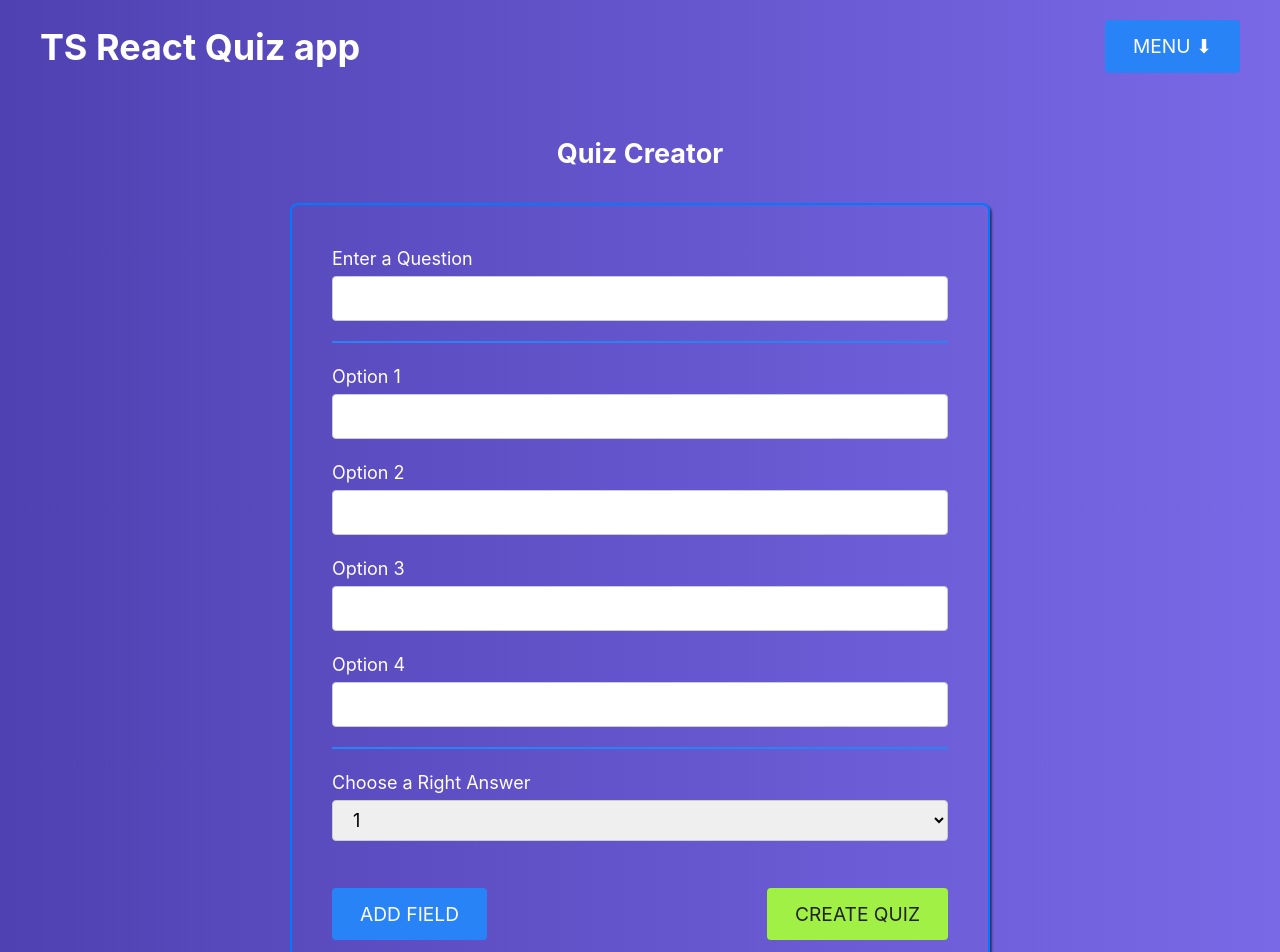
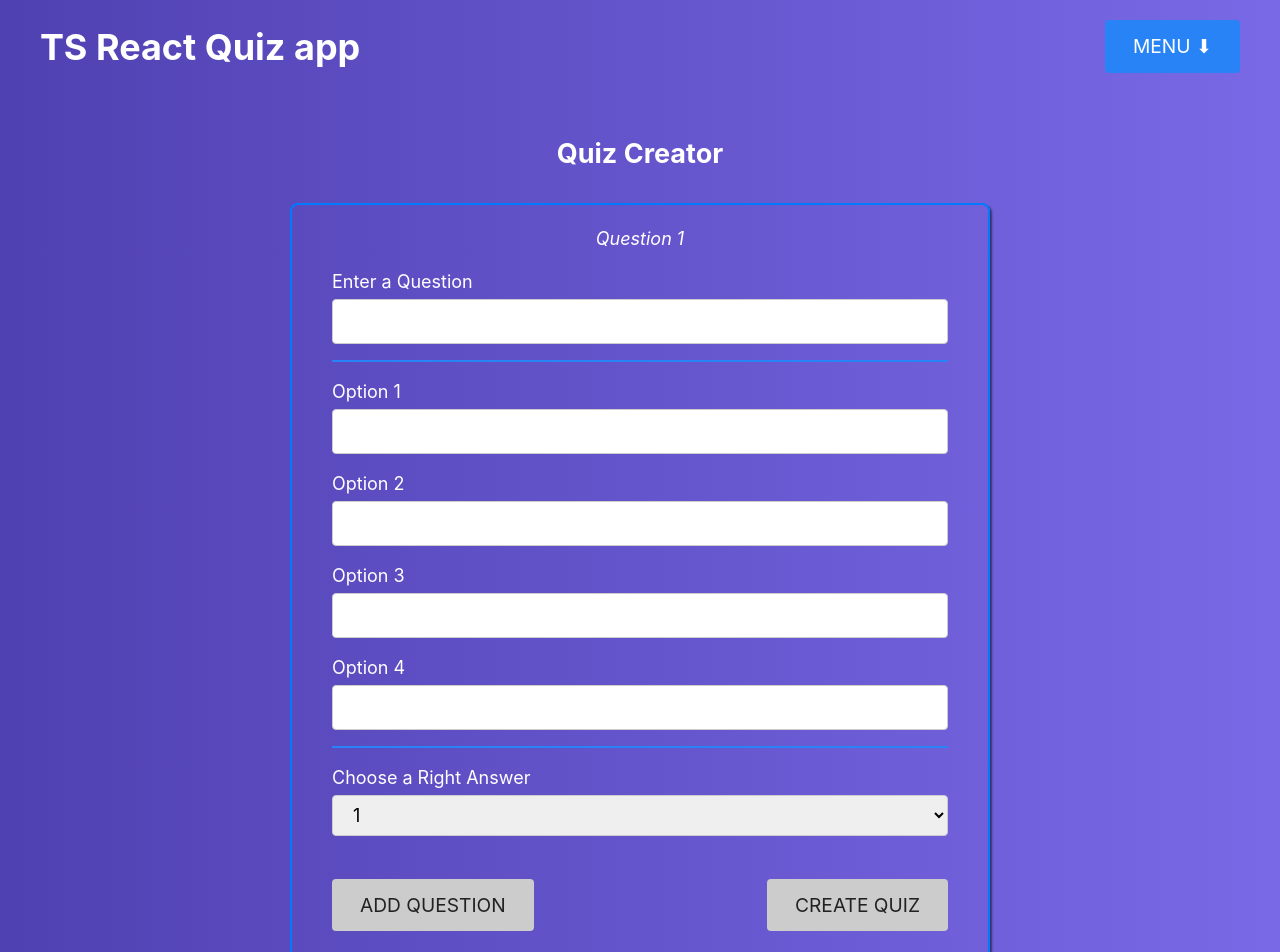
Before and after one commit to Filgeary/ts-react-quiz-app, a React (Create React App) app: page /quiz-creator in a window 1280 px wide. Shown: the top 952 px of the page. Built offline with nearby package versions, Linux system fonts and the light colour scheme.

Commit message:
add: base implementation of form handlers

```diff
--- a/src/components/QuizCreator/QuizCreator.module.css
+++ b/src/components/QuizCreator/QuizCreator.module.css
@@ -14,12 +14,17 @@
 
 .form {
   display: grid;
-  gap: 20px;
+  gap: 16px;
   width: 700px;
-  padding: 40px;
+  padding: 20px 40px 40px;
   box-shadow: 2px 2px 2px rgba(0, 0, 0, 0.5);
   border: 2px solid #007bff;
   border-radius: 8px;
+}
+
+.legend {
+  text-align: center;
+  font-style: italic;
 }
 
 .controlsWrapper {
--- a/src/components/QuizCreator/QuizCreator.tsx
+++ b/src/components/QuizCreator/QuizCreator.tsx
@@ -1,13 +1,14 @@
-import React, { useState } from 'react'
+import React, { useEffect, useState } from 'react'
 import cls from './QuizCreator.module.css'
 import Button from '../../ui/Button/Button'
-import { createControl } from '../../utils'
+import { createControl, validateForm, validateInput } from '../../utils'
 import { IInputControl } from '../../typings'
 import Input from '../../ui/Input/Input'
 import Select from '../../ui/Select/Select'
 import HorizontalSeparator from '../../ui/HorizontalSeparator/HorizontalSeparator'
+import { IQuiz } from '../../models'
 
-type FormControls = Record<string, IInputControl>
+type FormControls = Record<'question' | string, IInputControl>
 type ChangeEventInput = React.ChangeEvent<HTMLInputElement>
 type ChangeEventSelect = React.ChangeEvent<HTMLSelectElement>
 
@@ -21,7 +22,6 @@ const createInputControl = (id: number): IInputControl => {
     { isRequired: true },
   )
 }
-
 const createFormControls = (): FormControls => {
   return {
     question: createControl(
@@ -38,22 +38,42 @@ const createFormControls = (): FormControls => {
     option4: createInputControl(4),
   }
 }
+const transformControlsToArray = (controls: FormControls): IInputControl[] => {
+  return Object.keys(controls).map(controlName => controls[controlName])
+}
 
 const QuizCreator = () => {
+  const [quizList, setQuizList] = useState([] as IQuiz[])
   const [formControls, setFormControls] = useState<FormControls>(
     createFormControls(),
   )
+  const [questionId, setQuestionId] = useState(1)
   const [rightAnswerId, setRightAnswerId] = useState(0)
+  const [isValidForm, setIsValidForm] = useState(false)
+
+  // check form validation
+  const controls = transformControlsToArray(formControls)
+  useEffect(() => {
+    setIsValidForm(() => validateForm(...controls))
+  }, [controls])
 
   const handleChangeInput = (
     evt: ChangeEventInput,
     controlName: string,
   ): void => {
+    const value = evt.target.value
+    const control = formControls[controlName]
+
     setFormControls(prevState => ({
       ...prevState,
       [controlName]: {
-        ...formControls[controlName],
-        value: evt.target.value,
+        ...control,
+        value,
+        isTouched: true,
+        isValid: validateInput({
+          value,
+          validation: control.validation,
+        }),
       },
     }))
   }
@@ -62,14 +82,37 @@ const QuizCreator = () => {
     setRightAnswerId(+evt.target.value)
   }
 
-  const handleAddField = (): void => {}
-  const handleCreateQuiz = (): void => {}
+  // TODO
+  const handleAddQuestion = (): void => {
+    setQuizList(prevState => [
+      ...prevState,
+      {
+        question: formControls.question.value,
+        id: questionId,
+        correctAnswerID: rightAnswerId,
+        answers: [
+          { id: 1, title: 'answer 1' },
+          { id: 2, title: 'answer 2' },
+          { id: 3, title: 'answer 3' },
+          { id: 4, title: 'answer 4' },
+        ],
+      },
+    ])
+    setQuestionId(prevState => prevState + 1)
+  }
+
+  // TODO
+  const handleCreateQuiz = (): void => {
+    console.dir(quizList)
+  }
 
   return (
     <div className={cls.wrapper}>
       <h2 className={cls.heading}>Quiz Creator</h2>
 
       <form className={cls.form}>
+        <legend className={cls.legend}>Question {questionId}</legend>
+
         {Object.keys(formControls).map((controlName, idx) => {
           const control = formControls[controlName]
           return (
@@ -98,13 +141,18 @@ const QuizCreator = () => {
         />
 
         <div className={cls.controlsWrapper}>
-          <Button onClickButton={handleAddField} variant={'primary'}>
-            Add Field
+          <Button
+            onClickButton={handleAddQuestion}
+            variant={'primary'}
+            isDisabled={!isValidForm}
+          >
+            Add Question
           </Button>
           <Button
             onClickButton={handleCreateQuiz}
             variant={'success'}
             cssStyles={cls.mr0}
+            isDisabled={quizList.length === 0}
           >
             Create Quiz
           </Button>
```
